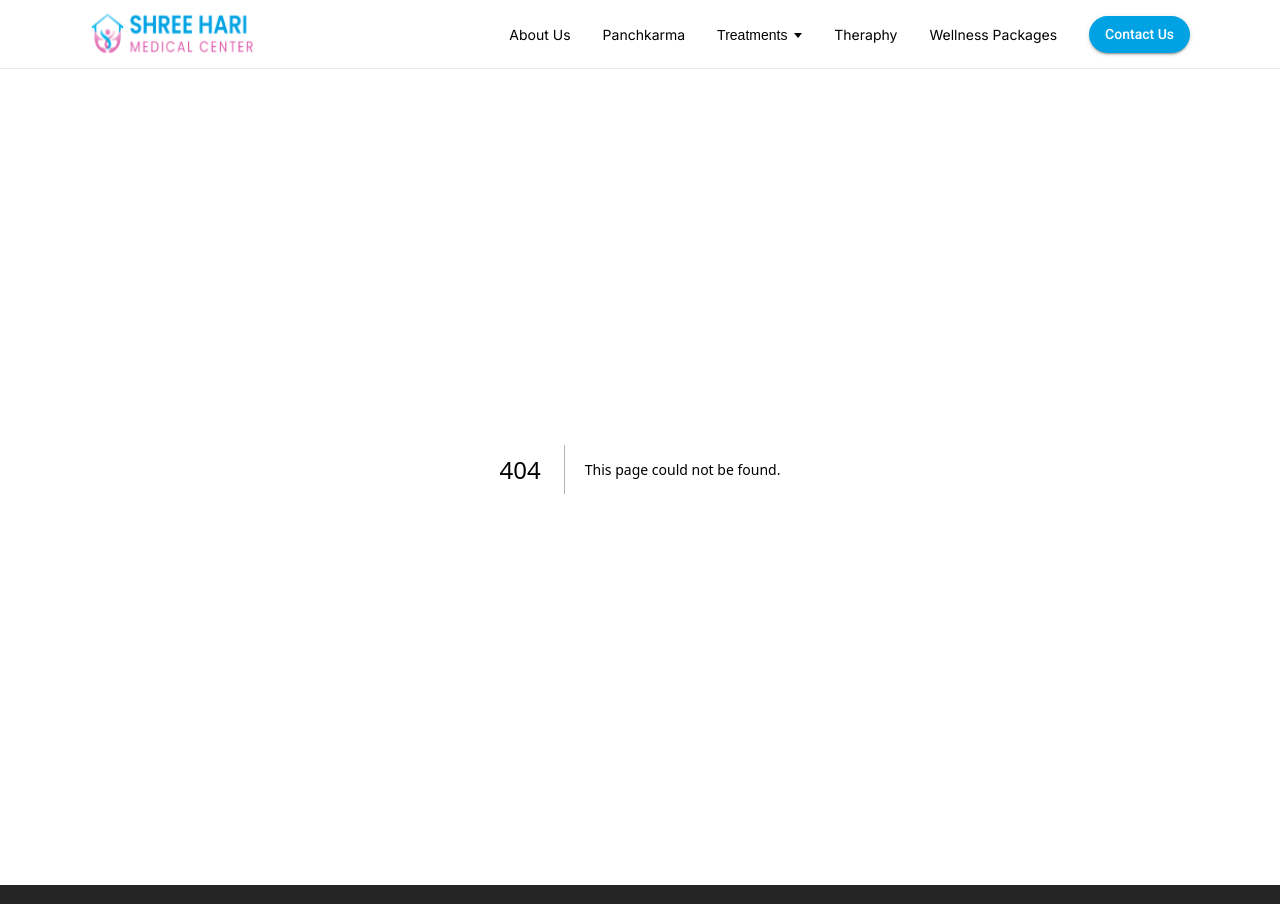
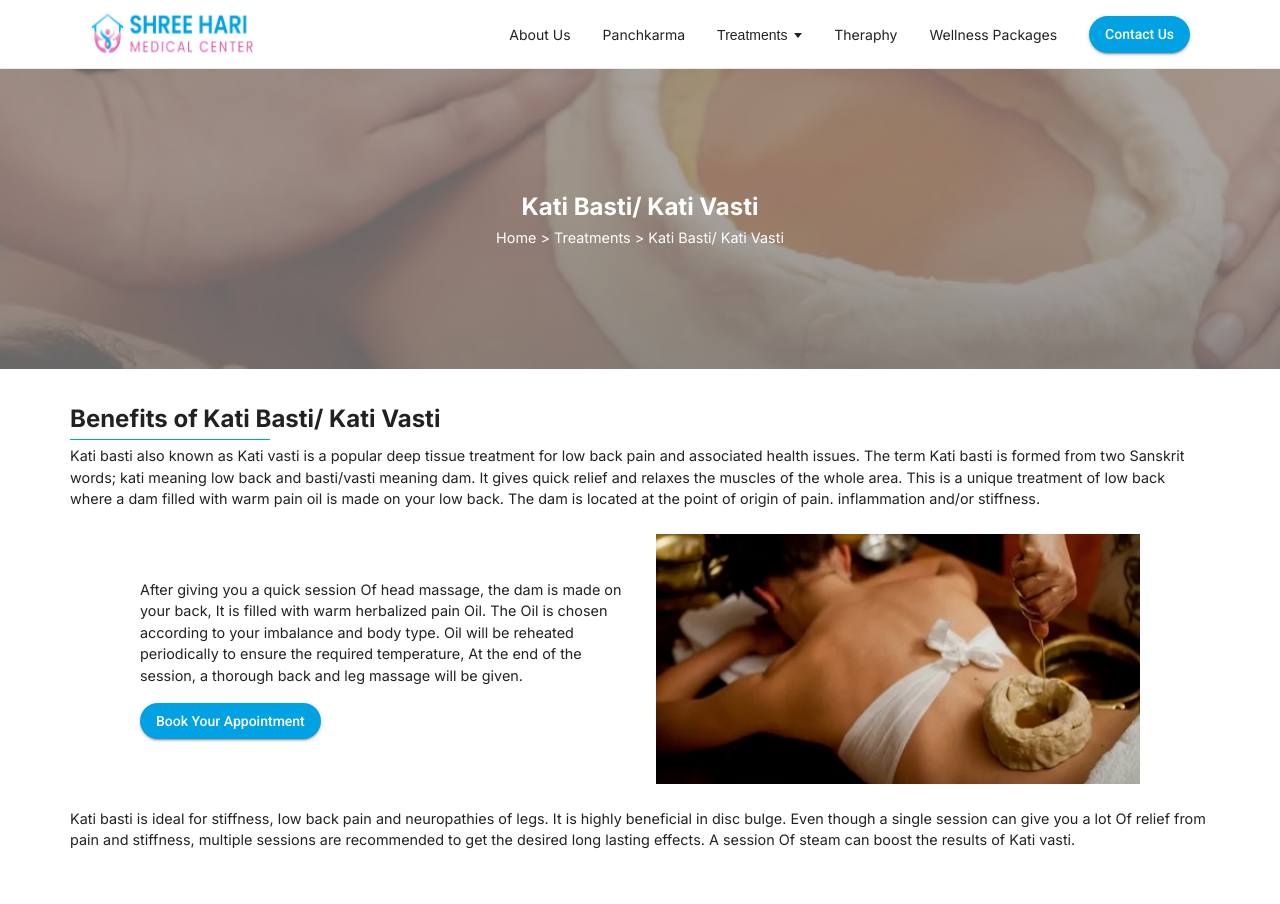
Before and after one commit to aadilranajmi/hari-medical, a Next.js app: page /kati-basti-vasti in a window 1280 px wide. Before the commit this address had no page. Shown: the top 904 px of the page. Built offline with nearby package versions, Linux system fonts and the light colour scheme.

Commit message:
kati-basti-vasti page created

```diff
--- /dev/null
+++ b/src/app/kati-basti-vasti/page.js
@@ -0,0 +1,73 @@
+import HomeBlog from "@/components/Home/HomeBlog";
+import HomeFaq from "@/components/Home/HomeFaq";
+import HeroBanner from "@/components/services/HeroBanner";
+import { heroBannerContent } from "@/static/services";
+import { Button } from "@mui/material";
+import Image from "next/image";
+import React from "react";
+
+const KatiBastiVasti = () => {
+  const { title, breadcrumbTitle, bgImg } = heroBannerContent.katiBastiVasti;
+  return (
+    <>
+      <section className="servicesContent suryaChikitsa">
+        <HeroBanner
+          title={title}
+          breadcrumbTitle={breadcrumbTitle}
+          bgImg={bgImg}
+        />
+        <div className="container">
+          <h2>Benefits of Kati Basti/ Kati Vasti</h2>
+          <p>
+            Kati basti also known as Kati vasti is a popular deep tissue
+            treatment for low back pain and associated health issues. The term
+            Kati basti is formed from two Sanskrit words; kati meaning low back
+            and basti/vasti meaning dam. It gives quick relief and relaxes the
+            muscles of the whole area. This is a unique treatment of low back
+            where a dam filled with warm pain oil is made on your low back. The
+            dam is located at the point of origin of pain. inflammation and/or
+            stiffness.
+          </p>
+          <div className="imgContent">
+            <div className="imgContentData">
+              <p>
+                After giving you a quick session Of head massage, the dam is
+                made on your back, It is filled with warm herbalized pain Oil.
+                The Oil is chosen according to your imbalance and body type. Oil
+                will be reheated periodically to ensure the required
+                temperature, At the end of the session, a thorough back and leg
+                massage will be given.
+              </p>
+              <Button
+                variant="contained"
+                sx={{
+                  borderRadius: "2rem",
+                }}
+              >
+                <a href="tel:+91 98115 73361">Book Your Appointment</a>
+              </Button>
+            </div>
+            <div className="serviceImg">
+              <Image
+                src="/images/services/kati-basti-vasti/kati-basti-vasti.jpg"
+                fill
+                alt="Benfit of Kati Basti and Vasti Massage"
+              />
+            </div>
+          </div>
+          <p>
+            Kati basti is ideal for stiffness, Iow back pain and neuropathies of
+            legs. It is highly beneficial in disc bulge. Even though a single
+            session can give you a lot Of relief from pain and stiffness,
+            multiple sessions are recommended to get the desired long lasting
+            effects. A session Of steam can boost the results of Kati vasti.
+          </p>
+        </div>
+      </section>
+      <HomeFaq />
+      <HomeBlog />
+    </>
+  );
+};
+
+export default KatiBastiVasti;
--- a/src/static/services.js
+++ b/src/static/services.js
@@ -19,6 +19,11 @@ export const heroBannerContent = {
     title: "Ayurvedic Mitti Shirodhara Therapie (Hydrotherapy)",
     breadcrumbTitle: "Hydrotherapy",
     bgImg: "/images/services/surya-chikitsa/bg.jpg",
+  },
+  katiBastiVasti: {
+    title: "Kati Basti/ Kati Vasti",
+    breadcrumbTitle: "Kati Basti/ Kati Vasti",
+    bgImg: "/images/services/kati-basti-vasti/bg.jpg",
   }
 };
 
```
Also changed, not shown: public/images/services/kati-basti-vasti/bg.jpg (added), public/images/services/kati-basti-vasti/kati-basti-vasti.jpg (added).
